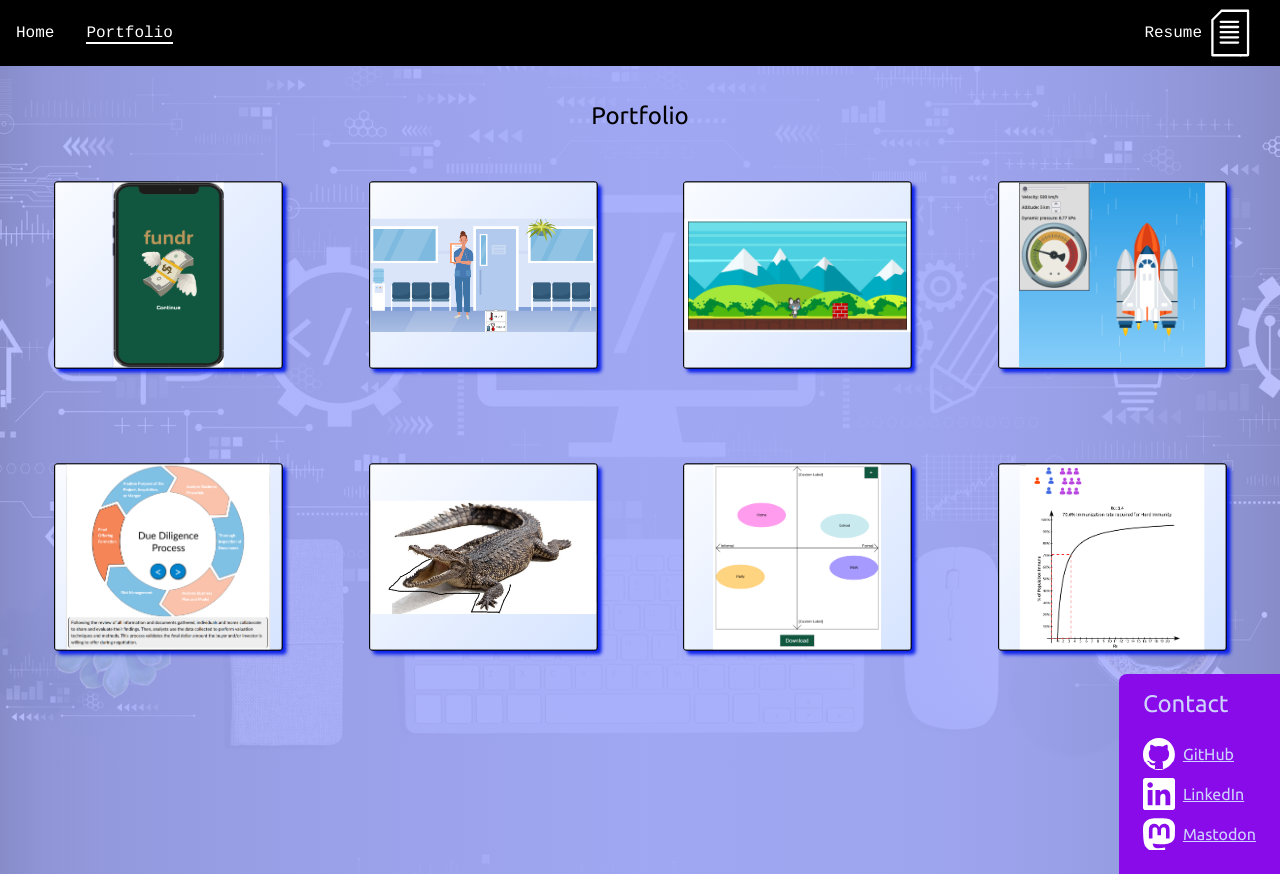
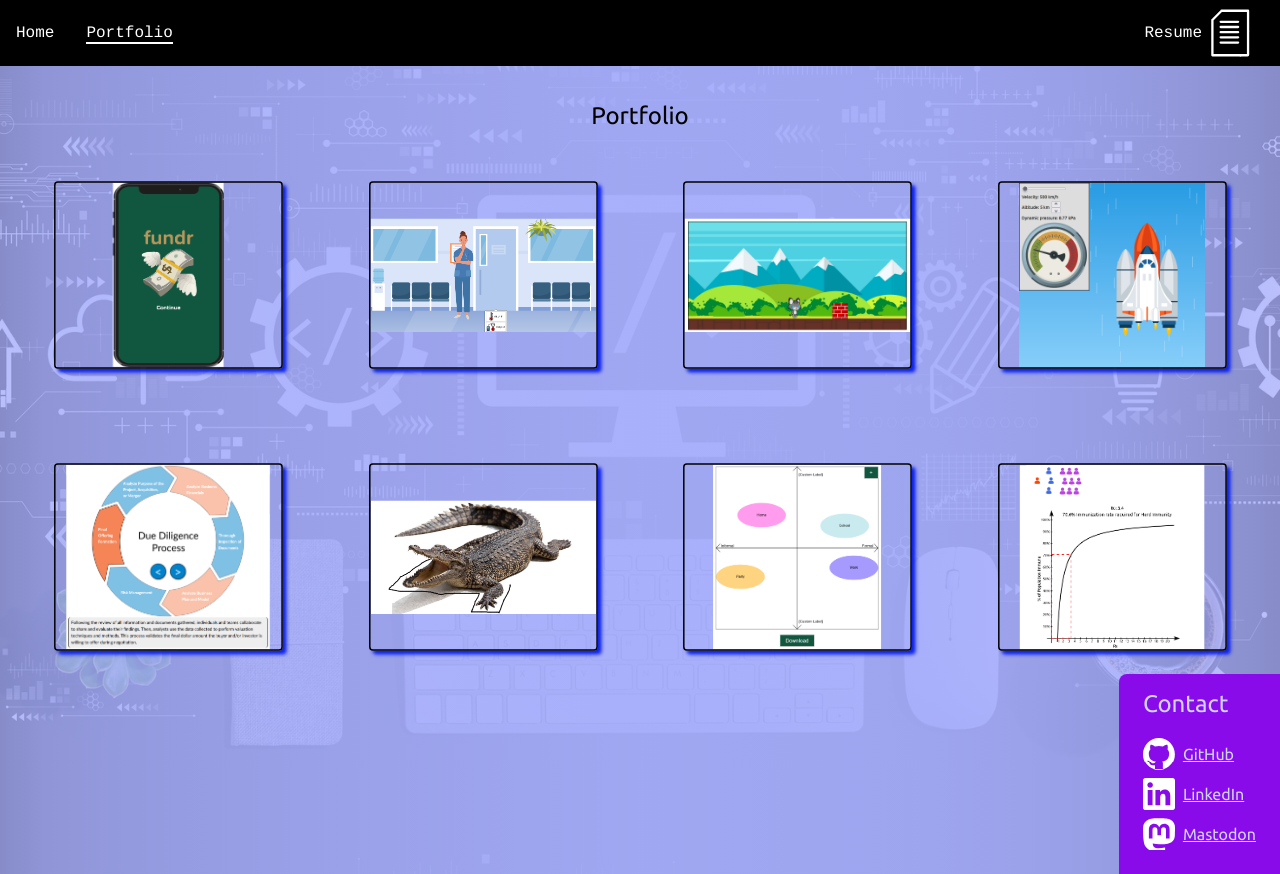
Before and after one commit to rowan-carlsen/portfolio-kit, a SvelteKit app: page /portfolio in a window 1280 px wide. Built offline with nearby package versions, Linux system fonts and the light colour scheme.

Commit message:
simplify portfolio

```diff
--- a/src/routes/(app)/portfolio/+page.svelte
+++ b/src/routes/(app)/portfolio/+page.svelte
@@ -84,7 +84,8 @@
     {#if item !== "null"}
       <p in:fade out:fade={{ duration: 0 }}>
         {samples[item].desc}
-        <button type="button" class="btn" on:click={() => (item = "null")}>X</button>
+        <button type="button" class="btn" on:click={() => (item = "null")}
+          >X</button>
       </p>
       <!-- svelte-ignore missing-declaration -->
       <iframe
@@ -94,7 +95,7 @@
         title="Portfolio Item"
         width="100%"
         height="500"
-        frameborder="0" />
+        frameborder="0"></iframe>
     {/if}
   </div>
 </div>
@@ -123,8 +124,11 @@
     width: 100%;
     padding: 5px;
     box-shadow: 5px 5px 5px var(--color-primary);
+    background-image: var(--bgImg);
+    background-size: contain;
+    background-position: 50% 50%;
+    background-repeat: no-repeat;
     border: 2px solid black;
-    background-color: #f9fbff;
     display: flex;
     justify-content: center;
     align-items: center;
@@ -138,46 +142,36 @@
   .screenreader-only {
     opacity: 0;
     user-select: none;
+    position: absolute;
+    width: 0;
+    height: 0;
   }
-  .preview-thumbnail::before {
-    content: "";
-    position: absolute;
-    width: 100%;
-    height: 100%;
-    top: 0;
-    left: 0;
-    background-color: #f9fbff;
-    background-image: var(--bgImg), linear-gradient(135deg, #f9fbff, #d6e4ff);
-    background-size: contain;
-    background-position: 50% 50%;
-    background-repeat: no-repeat;
 
-    z-index: -1;
-  }
   .preview-thumbnail::after {
     position: absolute;
     content: attr(data-name);
-    left: 0;
-    right: 0;
-    margin: 0 auto;
-    top: 100%;
+    inset: 0;
+    margin: auto;
     text-align: center;
     width: max-content;
+    height: max-content;
     color: black;
-    transform: translateY(-150%);
-    transition: transform 0.25s;
+    opacity: 0;
+    translate: 0px -100%;
+    transition:
+      opacity 0.25s,
+      translate 0.25s;
     background: var(--color-analogous);
     padding: 0.5em;
     border: 2px solid var(--color-dark);
-    border-top: none;
-    z-index: -5;
     border-radius: 0 0 0.25em 0.25em;
   }
   .preview-thumbnail:is(:hover, :focus-visible) {
     transform: none;
   }
   .preview-thumbnail:is(:hover, :focus-visible)::after {
-    transform: none;
+    opacity: 1;
+    translate: 0px 0px;
   }
 
   #container {
@@ -205,7 +199,11 @@
     height: 100%;
     margin: 0;
     border: 2px outset var(--color-dark);
-    background-image: radial-gradient(circle at center, #ffffff99 50%, transparent 50%);
+    background-image: radial-gradient(
+      circle at center,
+      #ffffff99 50%,
+      transparent 50%
+    );
     background-size: 0;
     background-position: 50% 50%;
     background-repeat: no-repeat;
```
